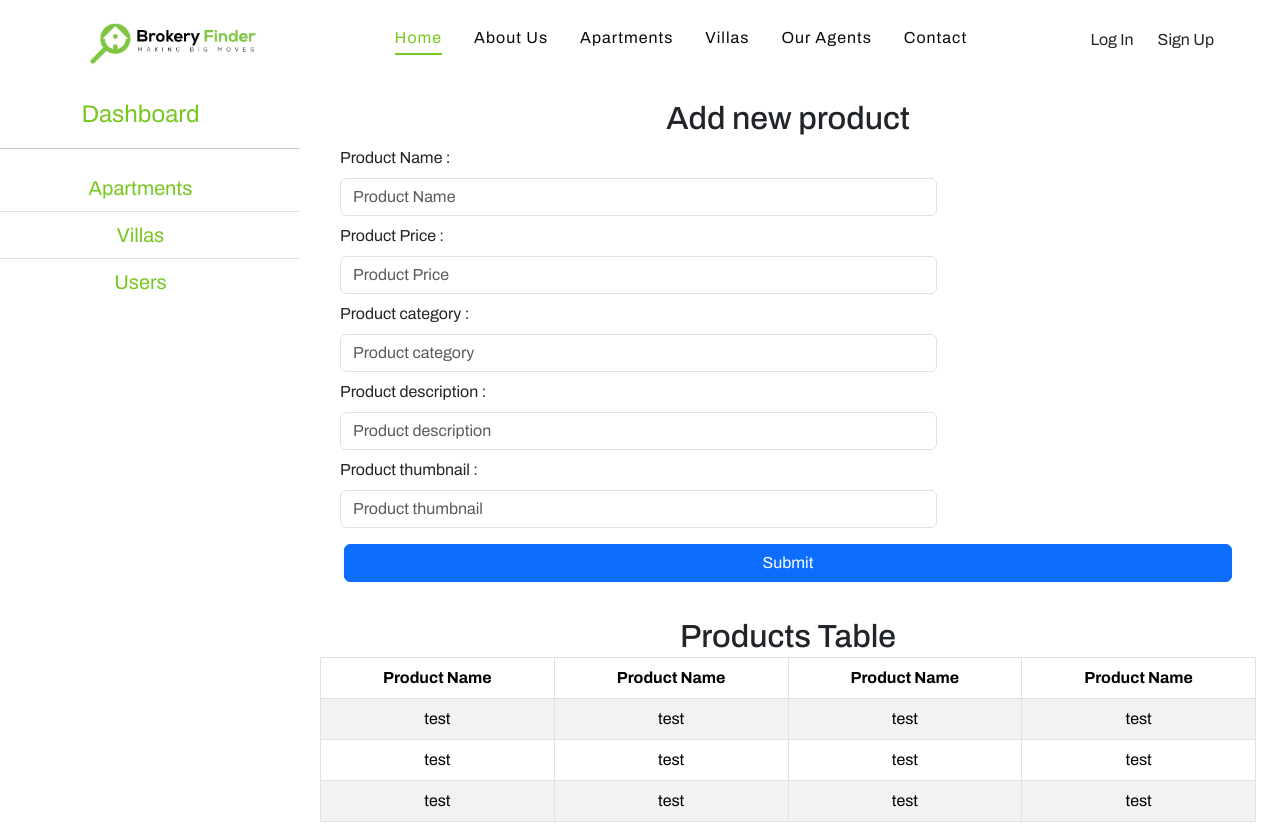
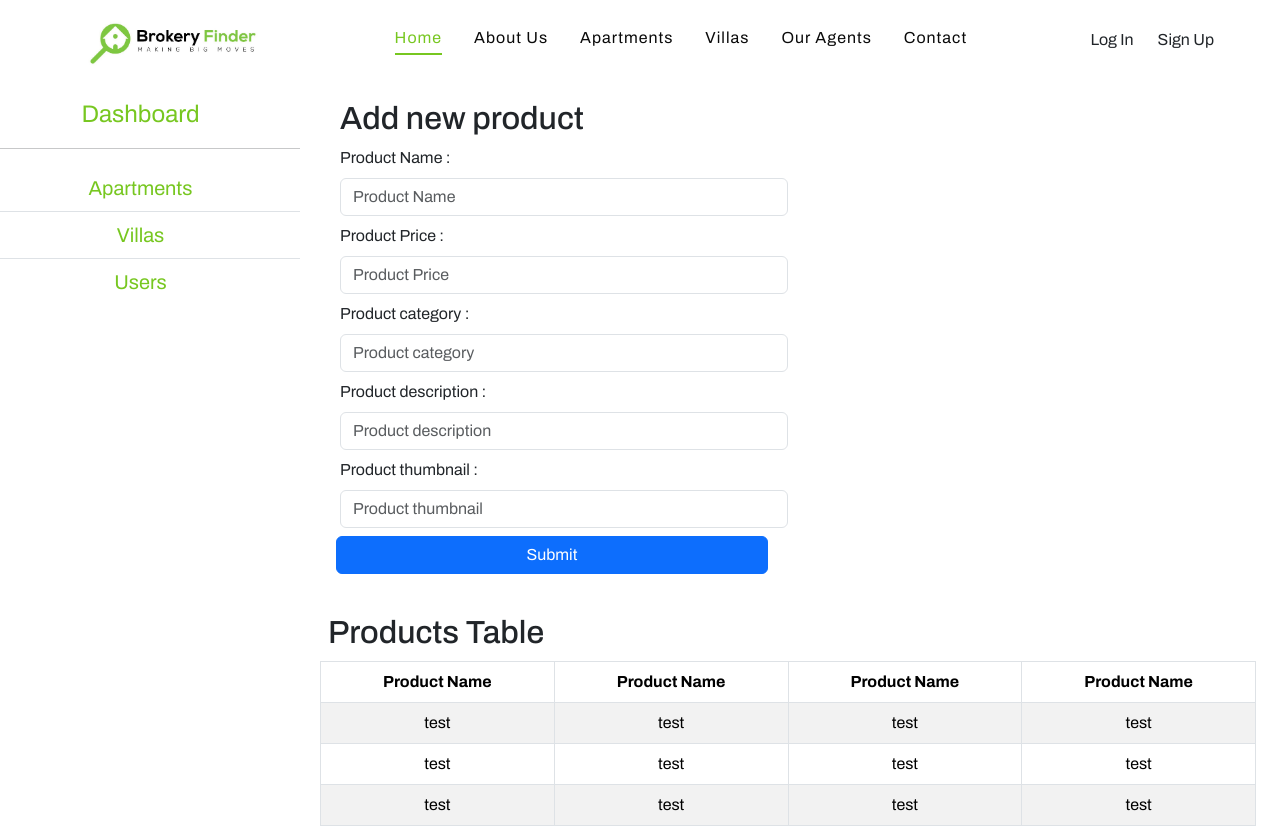
Before and after one commit to sama636/Final-Project, a React (Create React App) app: page /Dashboard in a window 1280 px wide. Shown: the top 827 px of the page. Built offline with nearby package versions, Linux system fonts and the light colour scheme.

Commit message:
init commit

```diff
--- a/src/Pages/Dashboard/HomeDash/HomeDash.jsx
+++ b/src/Pages/Dashboard/HomeDash/HomeDash.jsx
@@ -17,8 +17,8 @@ const addNewProduct = async(obj) =>{
     <>
       <div className="col-9">
         <form className="Form">
-          <h2>Add new product</h2>
-          <div className=" align-items-center col-8 gap-5">
+          <h2 className='text-start'>Add new product</h2>
+          <div className=" align-items-center col-6 gap-5">
             <div className="w-100">
               <label for="exampleInputEmail1" class="form-label pt-2 d-block">
                 Product Name :
@@ -56,7 +56,7 @@ const addNewProduct = async(obj) =>{
               </div>
             </div>
           </div>
-          <div className=" align-items-center col-8 gap-5">
+          <div className=" align-items-center col-6 gap-5">
             <div className="w-100">
               <label for="exampleInputEmail1" class="form-label pt-2 d-block">
                 Product category :
@@ -88,7 +88,7 @@ const addNewProduct = async(obj) =>{
               </div>
             </div>
           </div>
-          <div className=" col-8">
+          <div className=" col-6">
             <div>
               <div>
                 <label for="exampleInputEmail1" class="form-label pt-2 d-block">
@@ -107,7 +107,7 @@ const addNewProduct = async(obj) =>{
               </div>
             </div>
           </div>
-          <div className="row p-3">
+          <div className="row col-6 mb-1 p-2">
             <button type="submit" class="btn btn-primary" onClick={(e)=>{
               let obj = {
                 name : name,
@@ -123,7 +123,7 @@ const addNewProduct = async(obj) =>{
           </div>
         </form>
         <div className="productsTable mb-5">
-          <h2>Products Table</h2>
+          <h2 className='text-start p-2'>Products Table</h2>
           <table className="table table-bordered table-striped table-hover rounded-2">
             <thead>
               <tr>
```
